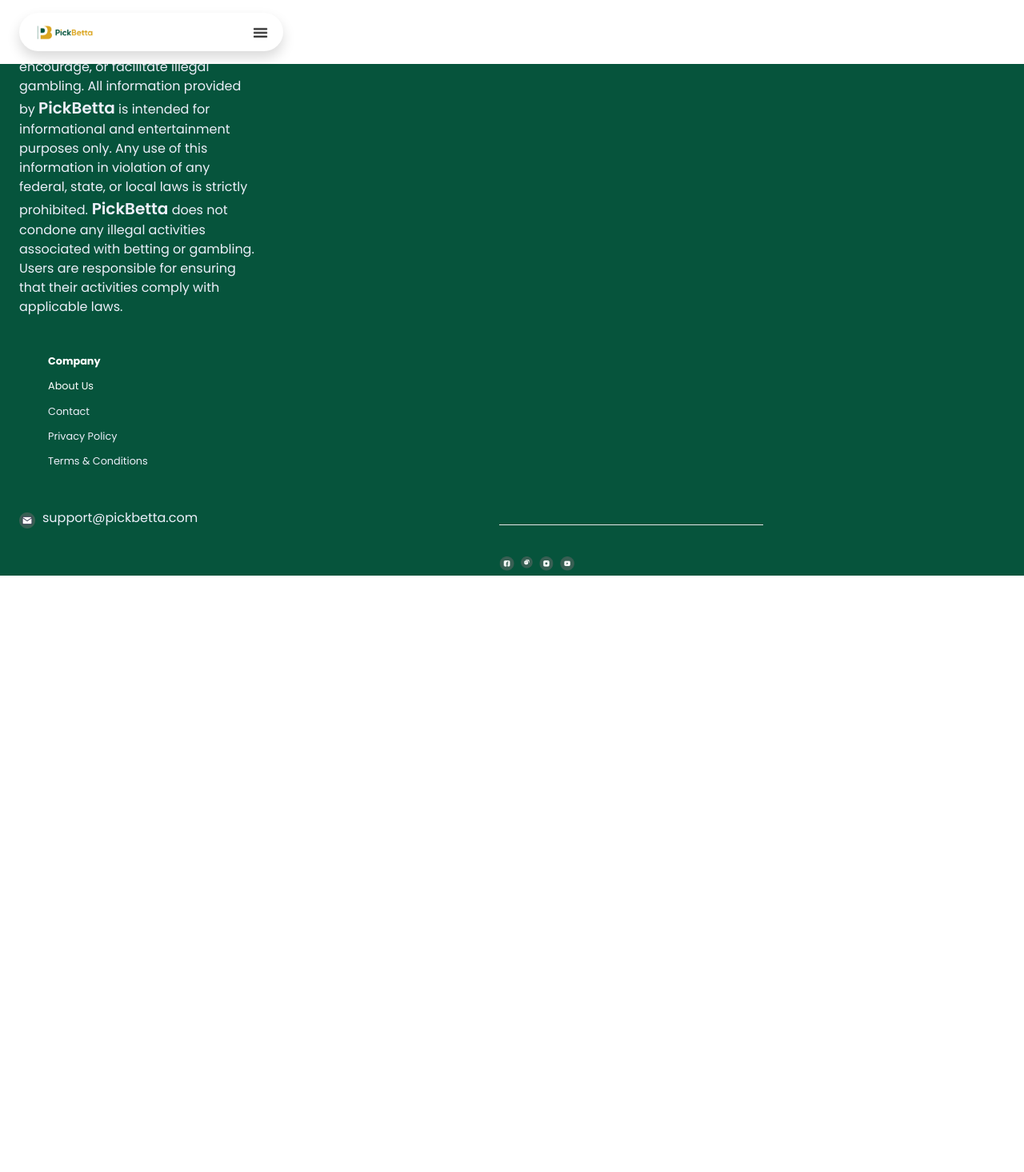
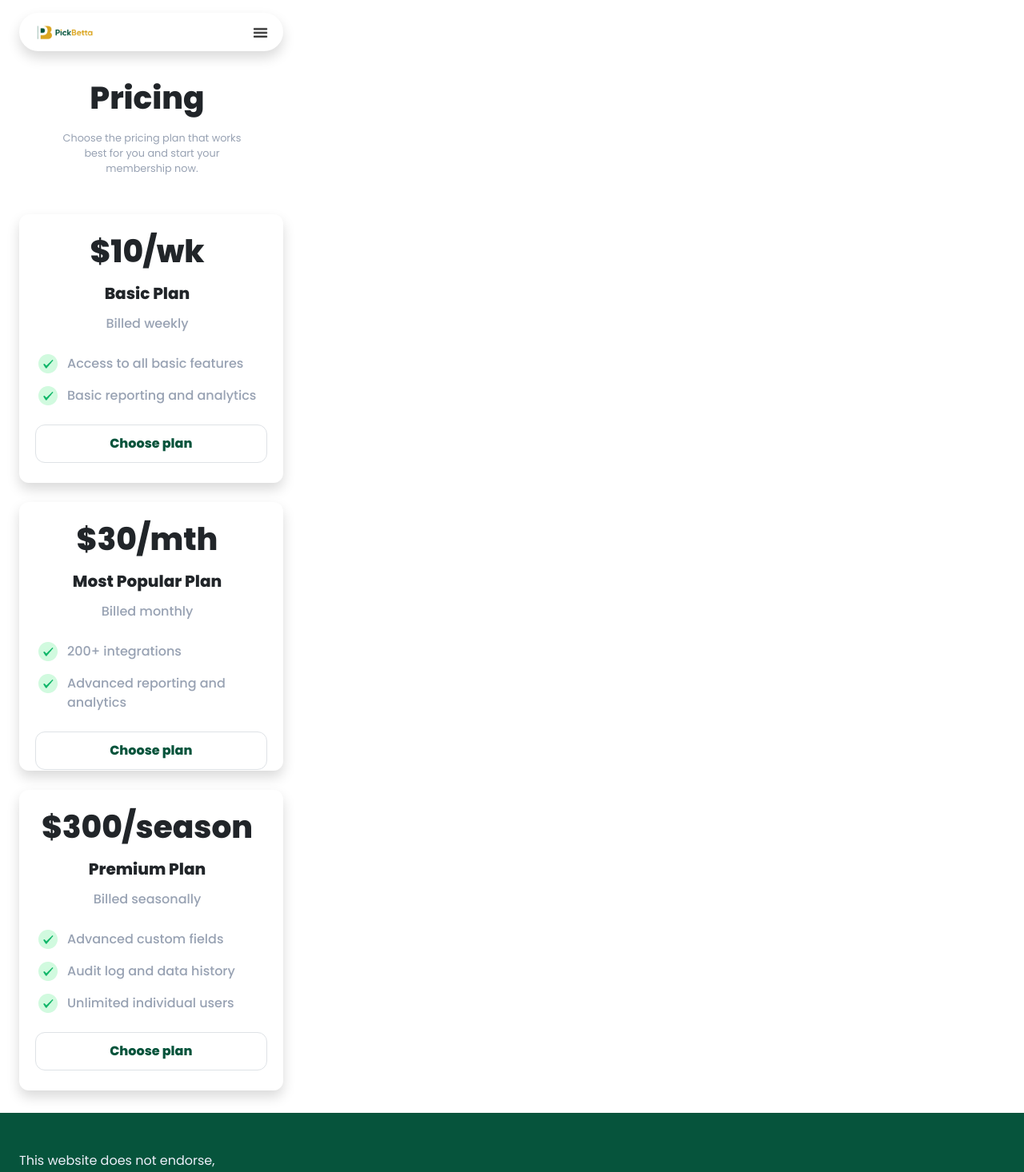
Before and after one commit to mide-paul/Pickbetta-Frontend, a React (Vite) app: page /pricing in a window 1280 px wide. Shown: the top 1466 px of the page at 80% size. Before the commit the page ends 800 px from the top, so only its background shows below. Built offline with nearby package versions, Linux system fonts and the light colour scheme.

Commit message:
added pricing screen

```diff
--- a/src/App.tsx
+++ b/src/App.tsx
@@ -11,6 +11,7 @@ import { Aboutus } from './pages/aboutus';
 import { Privacy } from "./pages/privacy";
 import { Terms } from "./pages/terms";
 import { Faqs } from "./pages/faqs";
+import { Pricing } from "./pages/pricing";
 
 
 function App() {
@@ -26,6 +27,7 @@ function App() {
             <Route path="/privacy" element={<Privacy />} />
             <Route path="/terms" element={<Terms />} />
             <Route path="/faqs" element={<Faqs />} />
+            <Route path="/pricing" element={<Pricing />} />
           </Routes>
           <Footer />
         </Router>
--- a/src/components/navbar.tsx
+++ b/src/components/navbar.tsx
@@ -34,7 +34,7 @@ export const Navbar = () => {
             <div className="absolute bg-white -ml-5 h-19.6 w-screen mt-0"></div>
             <div className="flex flex-col gap-4 -ml-7">
             <h3 className="relative mt-4 text-center text-dark text-base font-normal">Betta Insights</h3>
-            <h3 className="relative text-center text-dark text-base font-normal">Pricing</h3>
+            <Link to="/pricing"><h3 className="relative text-center text-dark text-base font-normal">Pricing</h3></Link>
             <Link to="/faqs"><h3 className="relative text-center text-dark text-base font-normal">FAQs</h3></Link>
             </div>
             <div className="flex flex-col">
--- a/src/pages/faqs.tsx
+++ b/src/pages/faqs.tsx
@@ -83,7 +83,7 @@ const handleClickOutsideDropdownsix =(e:any)=>{
                 <h3 className='relative mt-5 ml-5 text-left text-sm text-dark font-medium'>NFL Betting Tips & Insight</h3>
                 <h3 className='relative mt-5 ml-5 text-left text-sm text-dark font-medium'>General Responsible Gambling Questions</h3>
                 <h3 className='relative mt-5 ml-5 text-left text-sm text-dark font-medium'>Time Management & Self-Control</h3>
-                <img src={line} className='relative mt-9 -ml-110 h-1 w-12.6'/>
+                <img src={line} className='absolute mt-9 ml-5 h-1 w-12.6'/>
             </div>
 
             <div>
--- /dev/null
+++ b/src/pages/pricing.tsx
@@ -0,0 +1,109 @@
+import check from './../assets/icons/check_green.png'
+
+export const Pricing = () => {
+    return (
+        <div className="relative h-84 w-full overflow-hidden">
+            <div>
+                <h3 className="relative text-4xl text-dark font-extrabold mt-11 ml-5 max-w-20 text-center">
+                    Pricing
+                </h3>
+                <p className="relative mt-3 text-sm text-gray text-center ml-9 max-w-19">
+                    Choose the pricing plan that works best for you and start your membership now.
+                </p>
+            </div>
+
+            <div className='flex flex-col'>
+                <div className="relative ml-5 mt-5 h-21 w-20.5 bg-white shadow rounded-xl">
+                    <h3 className="relative text-4xl text-dark font-extrabold pt-4 max-w-20 text-center">
+                        $10/wk
+                    </h3>
+                    <h3 className="relative text-xl text-dark font-extrabold pt-3 max-w-20 text-center">
+                        Basic Plan
+                    </h3>
+                    <h3 className="relative text-base text-gray font-medium pt-3 max-w-20 text-center">
+                        Billed weekly
+                    </h3>
+
+                    <div>
+                        <img src={check} className='relative mt-5.2 ml-5 '/>
+                        <p className="relative ml-8 text-base text-gray font-medium -mt-5 max-w-20 text-left">
+                            Access to all basic features
+                        </p>
+                    </div>
+
+                    <div>
+                        <img src={check} className='relative mt-3 ml-5 '/>
+                        <p className="relative ml-8 text-base text-gray font-medium -mt-5 max-w-20 text-left">
+                            Basic reporting and analytics
+                        </p>
+                    </div>
+
+                    <button className='relative mt-4 text-base text-green font-extrabold h-7 w-19.5 border rounded-xl hover:bg-gray-lighter'>Choose plan</button>
+                </div>
+
+                <div className="relative ml-5 mt-4 h-21 w-20.5 bg-white shadow rounded-xl">
+                    <h3 className="relative text-4xl text-dark font-extrabold pt-4 max-w-20 text-center">
+                        $30/mth
+                    </h3>
+                    <h3 className="relative text-xl text-dark font-extrabold pt-3 max-w-20 text-center">
+                        Most Popular Plan
+                    </h3>
+                    <h3 className="relative text-base text-gray font-medium pt-3 max-w-20 text-center">
+                        Billed monthly
+                    </h3>
+
+                    <div>
+                        <img src={check} className='relative mt-5.2 ml-5 '/>
+                        <p className="relative ml-8 text-base text-gray font-medium -mt-5 max-w-20 text-left">
+                            200+ integrations
+                        </p>
+                    </div>
+
+                    <div>
+                        <img src={check} className='relative mt-3 ml-5 '/>
+                        <p className="relative ml-8 text-base text-gray font-medium -mt-5 max-w-20 text-left">
+                            Advanced reporting and analytics
+                        </p>
+                    </div>
+
+                    <button className='relative mt-4 text-base text-green font-extrabold h-7 w-19.5 border rounded-xl hover:bg-gray-lighter'>Choose plan</button>
+                </div>
+
+                <div className="relative ml-5 mt-4 h-23.5 w-20.5 bg-white shadow rounded-xl">
+                    <h3 className="relative text-4xl text-dark font-extrabold pt-4 max-w-20 text-center">
+                        $300/season
+                    </h3>
+                    <h3 className="relative text-xl text-dark font-extrabold pt-3 max-w-20 text-center">
+                        Premium Plan
+                    </h3>
+                    <h3 className="relative text-base text-gray font-medium pt-3 max-w-20 text-center">
+                        Billed seasonally
+                    </h3>
+
+                    <div>
+                        <img src={check} className='relative mt-5.2 ml-5 '/>
+                        <p className="relative ml-8 text-base text-gray font-medium -mt-5 max-w-20 text-left">
+                            Advanced custom fields
+                        </p>
+                    </div>
+
+                    <div>
+                        <img src={check} className='relative mt-3 ml-5 '/>
+                        <p className="relative ml-8 text-base text-gray font-medium -mt-5 max-w-20 text-left">
+                            Audit log and data history
+                        </p>
+                    </div>
+
+                    <div>
+                        <img src={check} className='relative mt-3 ml-5 '/>
+                        <p className="relative ml-8 text-base text-gray font-medium -mt-5 max-w-20 text-left">
+                            Unlimited individual users
+                        </p>
+                    </div>
+
+                    <button className='relative mt-4 text-base text-green font-extrabold h-7 w-19.5 border rounded-xl hover:bg-gray-lighter'>Choose plan</button>
+                </div>
+            </div>
+        </div>
+    )
+}
--- a/tailwind.config.ts
+++ b/tailwind.config.ts
@@ -192,6 +192,10 @@ export default {
         '22.5': '22.5rem',
         '23': '23rem',
         '23.2': '23.2rem',
+        '23.3': '23.3rem',
+        '23.4': '23.4rem',
+        '23.5': '23.5rem',
+        '23.6': '23.6rem',
         "24": '24rem',
         '25': '25rem',
         '25.3': '25.3rem',
```
Also changed, not shown: src/assets/icons/check_green.png (added), 5 other files (tests, documents, lock files or other folders).
